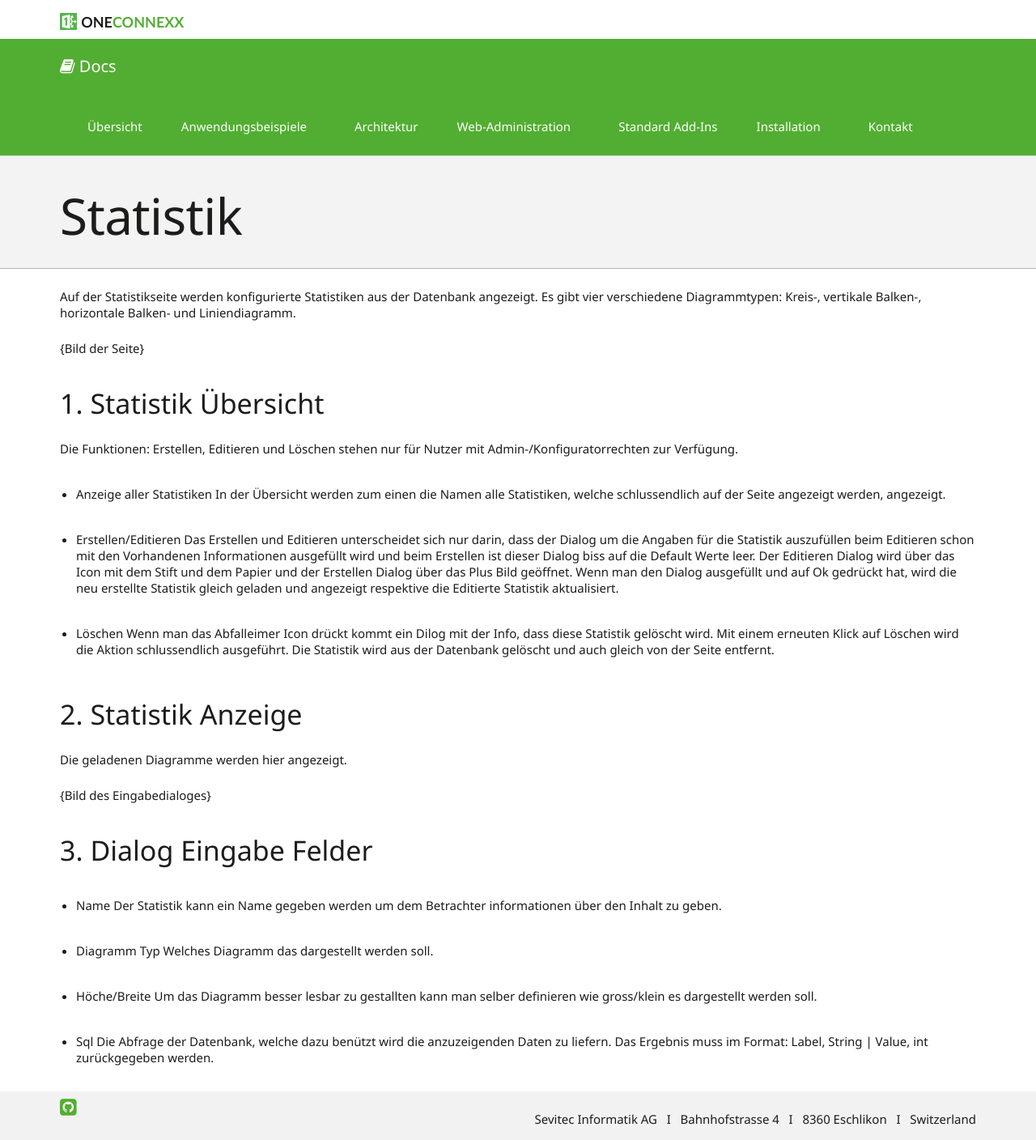
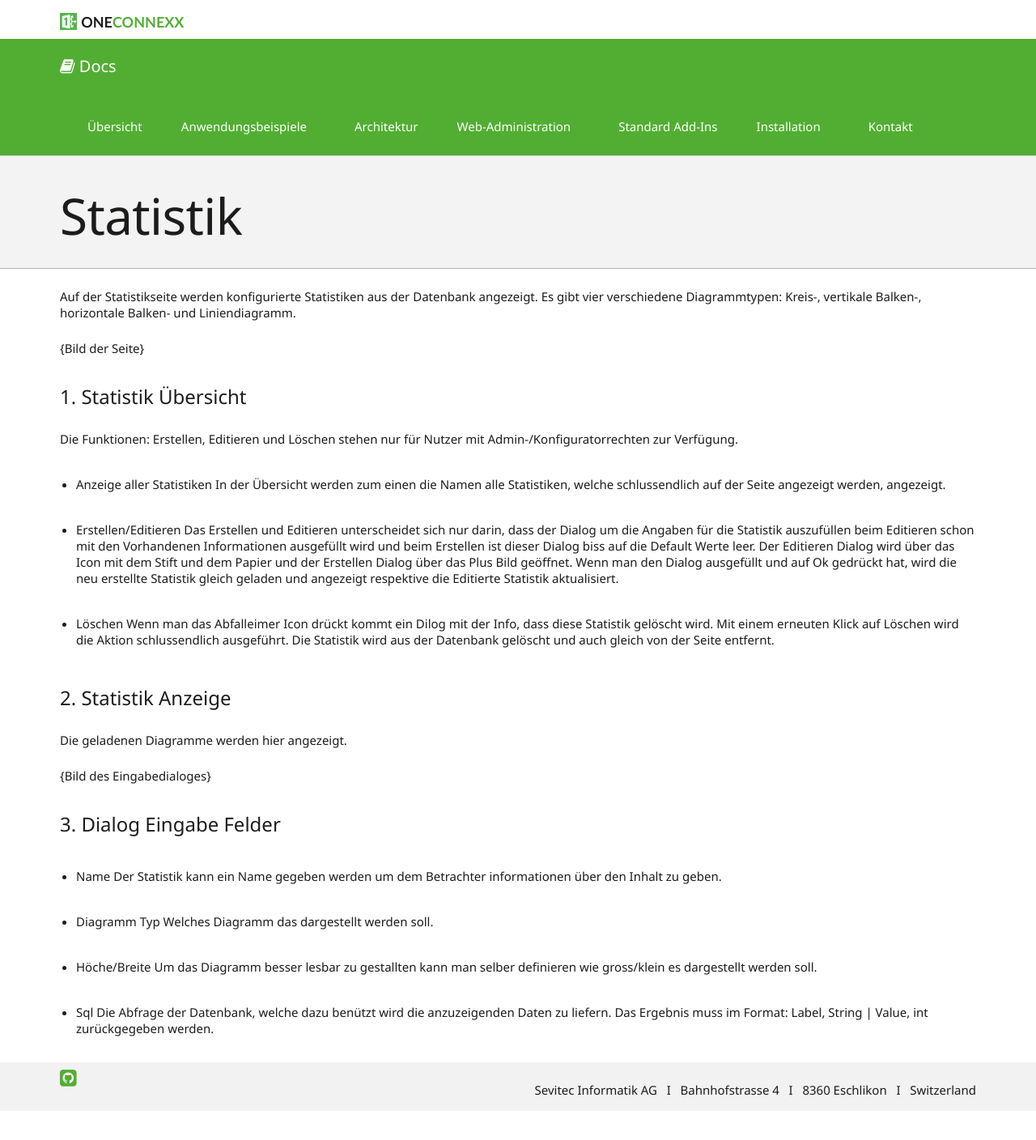
Before and after one commit to primesoft-group/oneconnexx-docs, a Jekyll site: the page built from _pages/webclient/de/statistik.md, in a window 1280 px wide. Shown: the whole page at 81% size. Built offline with Jekyll 4.4.1, drawn with Linux system fonts in a browser that asks for light colours; nearby versions of some CDN libraries; some web fonts are replaced; after the commit the page ends 1372 px from its top, so only the background shows below that.

Commit message:
Layout adjustments

```diff
--- a/_pages/webclient/de/statistik.md
+++ b/_pages/webclient/de/statistik.md
@@ -8,7 +8,7 @@ Auf der Statistikseite werden konfigurierte Statistiken aus der Datenbank angeze
 
 {Bild der Seite}
 
-### 1. Statistik Übersicht
+#### 1. Statistik Übersicht
 Die Funktionen: Erstellen, Editieren und Löschen stehen nur für Nutzer mit Admin-/Konfiguratorrechten zur Verfügung.
 
 * Anzeige aller Statistiken
@@ -20,12 +20,12 @@ Die Funktionen: Erstellen, Editieren und Löschen stehen nur für Nutzer mit Adm
 * Löschen
 	Wenn man das Abfalleimer Icon drückt kommt ein Dilog mit der Info, dass diese Statistik gelöscht wird. Mit einem erneuten Klick auf Löschen wird die Aktion schlussendlich ausgeführt. Die Statistik wird aus der Datenbank gelöscht und auch gleich von der Seite entfernt.
 
-### 2. Statistik Anzeige
+#### 2. Statistik Anzeige
 Die geladenen Diagramme werden hier angezeigt.
 
 {Bild des Eingabedialoges}
 
-### 3. Dialog Eingabe Felder
+#### 3. Dialog Eingabe Felder
 
 * Name
 	Der Statistik kann ein Name gegeben werden um dem Betrachter informationen über den Inhalt zu geben.
```
